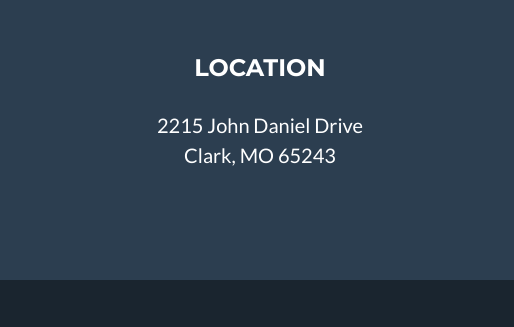
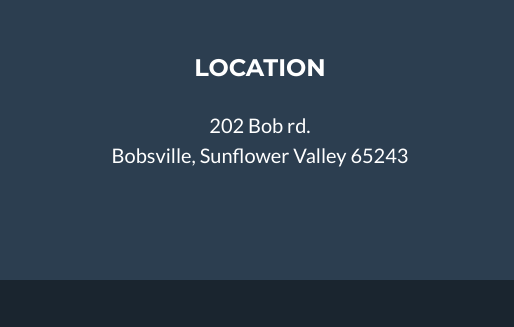
Before and after one commit to sc1417/horizons, a website with bundled scripts: page index.html in a window 1280 px wide. Shown: the part 6493-6820 px from the top of the page, 0-514 px from the left. Built offline with nearby package versions, Linux system fonts and the light colour scheme.

Commit message:
Update index.html

```diff
--- a/index.html
+++ b/index.html
@@ -665,8 +665,8 @@
         <!-- Footer Location -->
         <div class="col-lg-4 mb-5 mb-lg-0">
           <h4 class="text-uppercase mb-4">Location</h4>
-          <p class="lead mb-0">2215 John Daniel Drive
-            <br>Clark, MO 65243</p>
+          <p class="lead mb-0">202 Bob rd.
+            <br>Bobsville, Sunflower Valley 65243</p>
         </div>
 
         <!-- Footer Social Icons -->
```
